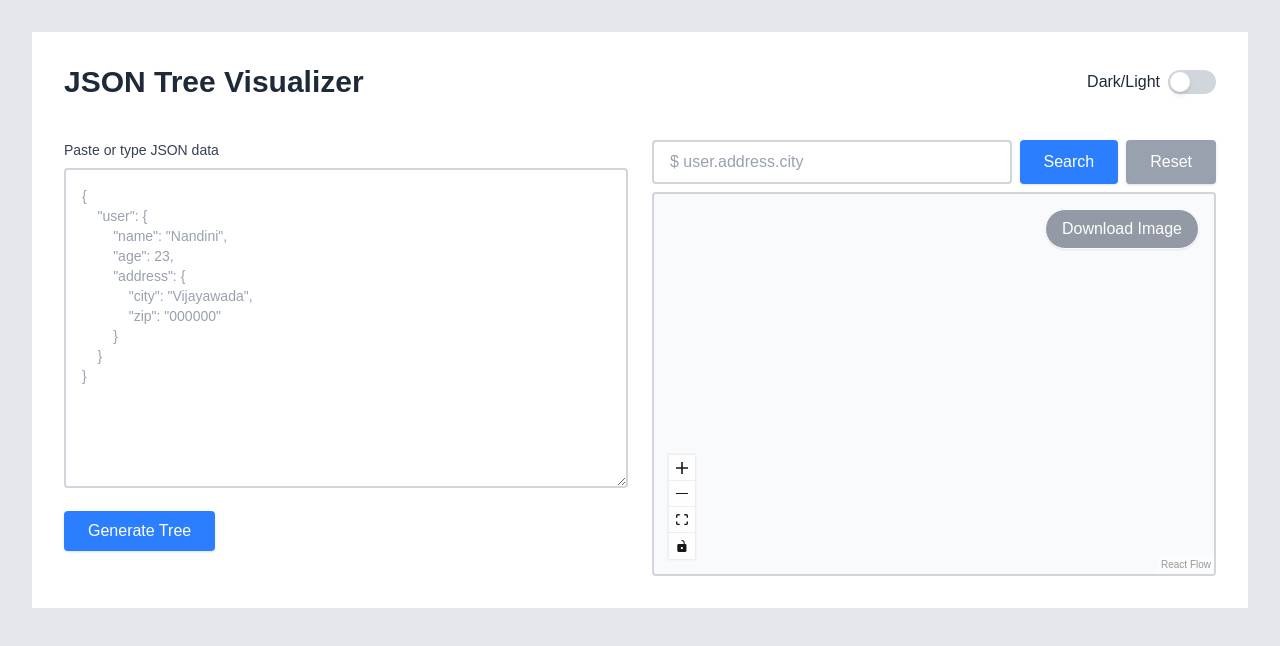
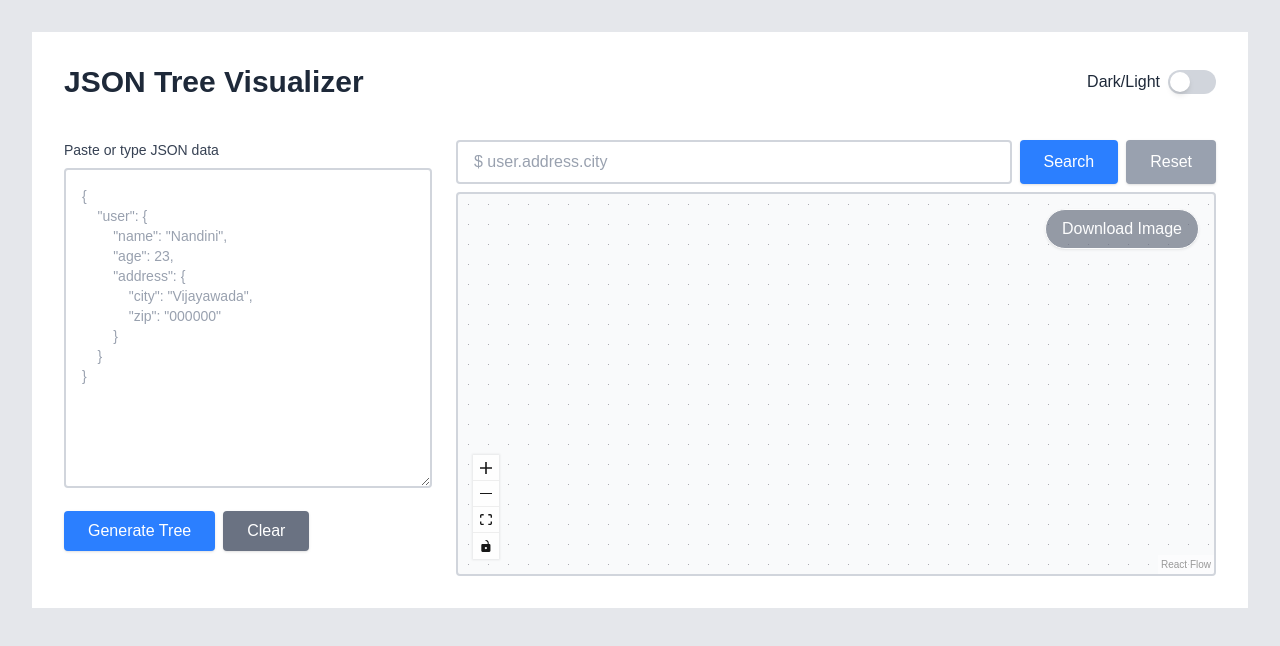
Before and after one commit to nandu1731/json-tree, a Next.js app: page / in a window 1280 px wide. Shown: the top 646 px of the page. Built offline with nearby package versions, Linux system fonts and the light colour scheme.

Commit message:
added download Button & copy clipboard functionality

```diff
--- a/components/downloadButton.jsx
+++ b/components/downloadButton.jsx
@@ -9,15 +9,29 @@ function downloadImage(dataUrl) {
   a.click();
 }
 
-const imageWidth = 1600;
-const imageHeight = 1600;
-
 function DownloadButton({ isDisabled }) {
   const { getNodes } = useReactFlow();
-  const onClick = async() => {
-    const nodesBounds = getNodesBounds(getNodes());
-    const viewport = getViewportForBounds(nodesBounds, imageWidth, imageHeight, 0.2, 1.4);
-    await new Promise((resolve) => setTimeout(resolve, 200));
+
+  const onClick = async () => {
+    const nodes = getNodes();
+    if (!nodes.length) return;
+
+    const nodesBounds = getNodesBounds(nodes);
+
+    const padding = 20;
+    const imageWidth = nodesBounds.width + padding * 8;
+    const imageHeight = nodesBounds.height + padding * 8;
+
+    // Viewport calculation (no zoom-out)
+    const viewport = getViewportForBounds(
+      nodesBounds,
+      imageWidth,
+      imageHeight,
+      0.01, // keep tiny padding around
+      1 // do not zoom out
+    );
+
+    await new Promise(resolve => setTimeout(resolve, 300));
 
     toPng(document.querySelector('.react-flow__viewport'), {
       backgroundColor: '#1a365d',
--- a/components/jsonInputPanel.jsx
+++ b/components/jsonInputPanel.jsx
@@ -1,6 +1,6 @@
 import React from 'react';
 
-const JsonInputPanel = ({ jsonInput, setJsonInput, error, onGenerate }) => {
+const JsonInputPanel = ({ jsonInput, setJsonInput, error, onGenerate, handleReset }) => {
   return (
     <div>
       <label className="mb-2 block text-sm font-medium text-gray-700">Paste or type JSON data</label>
@@ -20,12 +20,20 @@ const JsonInputPanel = ({ jsonInput, setJsonInput, error, onGenerate }) => {
         className="h-80 w-full rounded border-2 border-gray-300 bg-white p-4 font-mono text-sm text-gray-800 placeholder-gray-400 focus:ring-2 focus:ring-blue-500 focus:outline-none"
       />
       {error && <p className="text-red-500">{error}</p>}
+      <div className="flex gap-2">
         <button
           onClick={onGenerate}
           className="mt-4 rounded bg-blue-500 px-6 py-2 font-medium text-white shadow transition-colors hover:bg-blue-600"
         >
           Generate Tree
         </button>
+        <button
+          onClick={handleReset}
+          className="mt-4 rounded bg-gray-500 px-6 py-2 font-medium text-white shadow transition-colors hover:bg-gray-600"
+        >
+          Clear
+        </button>
+      </div>
     </div>
   );
 };
--- a/components/jsonTreeLayout.jsx
+++ b/components/jsonTreeLayout.jsx
@@ -94,10 +94,24 @@ const JsonTreeLayout = () => {
     reactFlowInstance.fitView({ padding: 0.2, duration: 800 });
   };
 
+  const handleResetAll = () => {
+    setJsonInput('');
+    setFlowData({ nodes: [], edges: [] });
+    setError('');
+    setSearchQuery('');
+    setSearchMessage('');
+  };
+
   return (
-    <div className="grid grid-cols-2 gap-6">
-      <JsonInputPanel jsonInput={jsonInput} setJsonInput={setJsonInput} onGenerate={handleGenerateTree} error={error} />
-      <div>
+      <div className="grid grid-cols-1 gap-6 md:grid-cols-3">
+        <JsonInputPanel
+          jsonInput={jsonInput}
+          setJsonInput={setJsonInput}
+          onGenerate={handleGenerateTree}
+          handleReset={handleResetAll}
+          error={error}
+        />
+        <div className="md:col-span-2">
           <SearchBox
             searchQuery={searchQuery}
             setSearchQuery={setSearchQuery}
@@ -113,7 +127,7 @@ const JsonTreeLayout = () => {
 
 export default JsonTreeLayout;
 
-function buildTree(data, unitPx = 120, nodeGapUnits = 1, levelGapPx = 120) {
+function buildTree(data, unitPx = 150, nodeGapUnits = 0.8, levelGapPx = 120) {
   const nodes = [];
   const edges = [];
 
@@ -124,30 +138,40 @@ function buildTree(data, unitPx = 120, nodeGapUnits = 1, levelGapPx = 120) {
 
   function traverse(node, nodeId, depth = 0, centerXunits = 0) {
     if (node === null || typeof node !== 'object') return { widthUnits: 1 };
+
     const entries = Array.isArray(node) ? node.map((v, i) => [String(i), v]) : Object.entries(node);
 
     const childrenMeta = entries.map(([key, val]) => {
       const lc = leafCount(val);
-      const pad = Math.floor(lc / 2);
-      const childUnits = lc + pad * 2;
-      return { key, val, leafs: lc, pad, childUnits };
+      const childUnits = typeof val === 'object' && val !== null ? Math.max(lc * 1.1, 1) : 0.8;
+      return { key, val, leafs: lc, childUnits };
     });
 
     const totalUnits = childrenMeta.reduce((s, c) => s + c.childUnits, 0) + Math.max(0, childrenMeta.length - 1) * nodeGapUnits;
+
     let startXunits = centerXunits - totalUnits / 2;
 
     childrenMeta.forEach(meta => {
       const childId = nodeId ? `${nodeId}.${meta.key}` : `${meta.key}`;
       const childCenterUnits = startXunits + meta.childUnits / 2;
-      const childLabel = Array.isArray(meta.val) || typeof meta.val === 'object' ? `${meta.key}` : `${meta.key}: ${String(meta.val)}`;
+      const isObject = typeof meta.val === 'object' && meta.val !== null;
+      const childLabel = isObject || Array.isArray(meta.val) ? `${meta.key}` : `${meta.key}: ${String(meta.val)}`;
 
       nodes.push({
         id: childId,
-        data: { label: childLabel },
-        position: { x: childCenterUnits * (unitPx - 40), y: depth * levelGapPx },
+        type: 'default',
+        data: {
+          label: childLabel,
+          path: childId,
+          value: isObject ? JSON.stringify(meta.val) : String(meta.val),
+        },
+        position: { x: childCenterUnits * unitPx, y: depth * levelGapPx },
         style: {
           backgroundColor: getNodeBgColor(meta.val),
           color: '#fff',
+          padding: '6px 10px',
+          fontSize: '13px',
+          minWidth: '60px',
         },
       });
 
@@ -159,7 +183,9 @@ function buildTree(data, unitPx = 120, nodeGapUnits = 1, levelGapPx = 120) {
           type: 'step',
         });
 
-      if (meta.leafs > 0 && typeof meta.val === 'object' && meta.val !== null) traverse(meta.val, childId, depth + 1, childCenterUnits);
+      if (meta.leafs > 0 && isObject) {
+        traverse(meta.val, childId, depth + 1, childCenterUnits);
+      }
 
       startXunits += meta.childUnits + nodeGapUnits;
     });
@@ -170,13 +196,12 @@ function buildTree(data, unitPx = 120, nodeGapUnits = 1, levelGapPx = 120) {
   const rootKeys = Object.keys(data);
 
   if (rootKeys.length > 1) {
-    // multiple keys-add root node
+    // multiple keys - add root node
     const topMeta = rootKeys.map(k => {
       const v = data[k];
       const lc = leafCount(v);
-      const pad = Math.floor(lc / 2);
-      const w = lc + pad * 2;
-      return { key: k, val: v, leafs: lc, pad, widthUnits: w };
+      const w = typeof v === 'object' && v !== null ? Math.max(lc * 1.1, 1) : 0.8;
+      return { key: k, val: v, leafs: lc, widthUnits: w };
     });
 
     const totalTopUnits = topMeta.reduce((s, t) => s + t.widthUnits, 0) + Math.max(0, topMeta.length - 1) * nodeGapUnits;
@@ -184,11 +209,15 @@ function buildTree(data, unitPx = 120, nodeGapUnits = 1, levelGapPx = 120) {
     const rootId = 'Root';
     nodes.push({
       id: rootId,
-      data: { label: 'Root' },
+      type: 'default',
+      data: { label: 'Root', path: 'Root', value: '' },
       position: { x: 0, y: 0 },
       style: {
         backgroundColor: getNodeBgColor('Root'),
         color: '#fff',
+        padding: '6px 10px',
+        fontSize: '13px',
+        minWidth: '60px',
       },
     });
 
@@ -199,11 +228,19 @@ function buildTree(data, unitPx = 120, nodeGapUnits = 1, levelGapPx = 120) {
       const topCenterUnits = curXunits + t.widthUnits / 2;
       nodes.push({
         id: topId,
-        data: { label: topId },
+        type: 'default',
+        data: {
+          label: topId,
+          path: topId,
+          value: typeof t.val === 'object' && t.val !== null ? JSON.stringify(t.val) : String(t.val),
+        },
         position: { x: topCenterUnits * unitPx, y: levelGapPx },
         style: {
           backgroundColor: getNodeBgColor(t.val),
           color: '#fff',
+          padding: '6px 10px',
+          fontSize: '13px',
+          minWidth: '60px',
         },
       });
       edges.push({
@@ -216,25 +253,29 @@ function buildTree(data, unitPx = 120, nodeGapUnits = 1, levelGapPx = 120) {
       curXunits += t.widthUnits + nodeGapUnits;
     });
   } else if (rootKeys.length === 1) {
-    // single key- no root node
+    // single key - no root node
     const key = rootKeys[0];
     const val = data[key];
-    const lc = leafCount(val);
-    const pad = Math.floor(lc / 2);
-    const w = lc + pad * 2;
-    const topCenterUnits = 0;
 
     nodes.push({
       id: key,
-      data: { label: key },
+      type: 'default',
+      data: {
+        label: key,
+        path: key,
+        value: typeof val === 'object' && val !== null ? JSON.stringify(val) : String(val),
+      },
       position: { x: 0, y: 0 },
       style: {
         backgroundColor: getNodeBgColor(val),
         color: '#fff',
+        padding: '6px 10px',
+        fontSize: '13px',
+        minWidth: '60px',
       },
     });
 
-    traverse(val, key, 1, topCenterUnits);
+    traverse(val, key, 1, 0);
   }
 
   return { nodes, edges };
--- a/components/jsonTreeViewer.jsx
+++ b/components/jsonTreeViewer.jsx
@@ -1,14 +1,84 @@
-import React from 'react';
-import { ReactFlow, Controls } from '@xyflow/react';
+import React, { useState, useRef, useCallback, useEffect } from 'react';
+import { ReactFlow, Controls, Background, useReactFlow } from '@xyflow/react';
 import DownloadButton from './downloadButton';
 
 const JsonTreeViewer = ({ nodes, edges }) => {
+  const wrapperRef = useRef(null);
+  const { fitView } = useReactFlow();
+  const [hoveredNode, setHoveredNode] = useState(null);
+  const [mousePos, setMousePos] = useState({ x: 0, y: 0 });
+
+  const throttle = (fn, limit) => {
+    const inThrottle = useRef(false);
+    return (...args) => {
+      if (!inThrottle.current) {
+        fn(...args);
+        inThrottle.current = true;
+        setTimeout(() => (inThrottle.current = false), limit);
+      }
+    };
+  };
+
+  const handleMouseMove = useCallback(
+    throttle(e => {
+      if (!wrapperRef.current) return;
+      const rect = wrapperRef.current.getBoundingClientRect();
+      setMousePos({ x: e.clientX - rect.left, y: e.clientY - rect.top });
+    }, 300),
+    []
+  );
+  const handleNodeClick = useCallback((_, node) => {
+    if (node?.data?.path) {
+      navigator.clipboard.writeText(node.data.path);
+      alert(`Copied Path:${node.data.path}`);
+    }
+  }, []);
+
+  useEffect(() => {
+    if (nodes.length > 0) {
+      setTimeout(() => fitView({ padding: 0.2 }), 300);
+    }
+  }, [nodes, edges, fitView]);
+
   return (
-    <div className="flex h-96 w-full rounded border-2 border-gray-300 bg-gray-50">
-      <ReactFlow nodes={nodes} edges={edges} fitView nodesConnectable={false} className="download-image">
+    <div
+      ref={wrapperRef}
+      className="relative flex h-96 w-full overflow-hidden rounded border-2 border-gray-300 bg-gray-50"
+      onMouseMove={handleMouseMove}
+    >
+      <ReactFlow
+        nodes={nodes}
+        edges={edges}
+        fitView
+        minZoom={0.3}
+        maxZoom={1.5}
+        nodesConnectable={false}
+        onNodeMouseEnter={(_, node) => setHoveredNode(node)}
+        onNodeMouseLeave={() => setHoveredNode(null)}
+        onNodeClick={handleNodeClick}
+      >
+        <Background />
         <Controls />
         <DownloadButton isDisabled={!nodes.length} />
       </ReactFlow>
+
+      {hoveredNode && hoveredNode.data && (
+        <div
+          className="pointer-events-none absolute z-50 rounded bg-gray-700 px-2 py-2 text-sm text-white shadow-lg"
+          style={{
+            top: `${mousePos.y - 50}px`,
+            left: `${mousePos.x + 15}px`,
+            whiteSpace: 'nowrap',
+            transition: 'top 0.05s, left 0.05s',
+          }}
+        >
+          <div className="font-semibold">{hoveredNode.data.path}</div>
+          <div className="text-gray-300">
+            {hoveredNode.data.value.slice(0, 40) || ''}
+            {hoveredNode.data.value.length > 40 ? '...' : ''}
+          </div>
+        </div>
+      )}
     </div>
   );
 };
```
Lines whose indentation alone changed are shown as unchanged.
